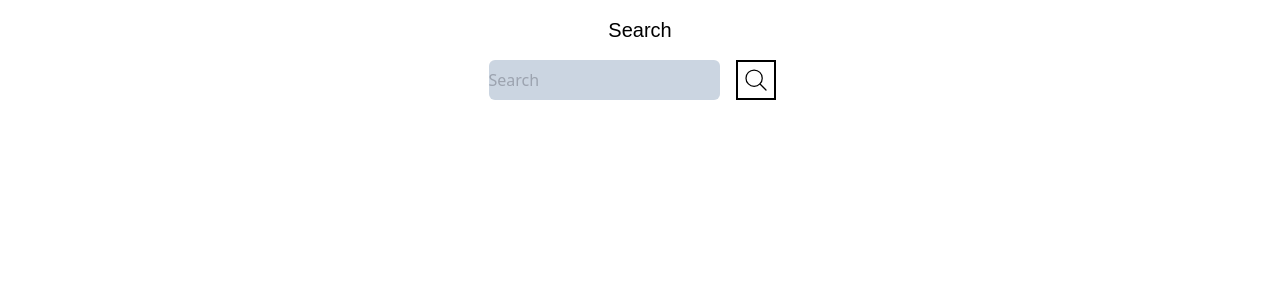
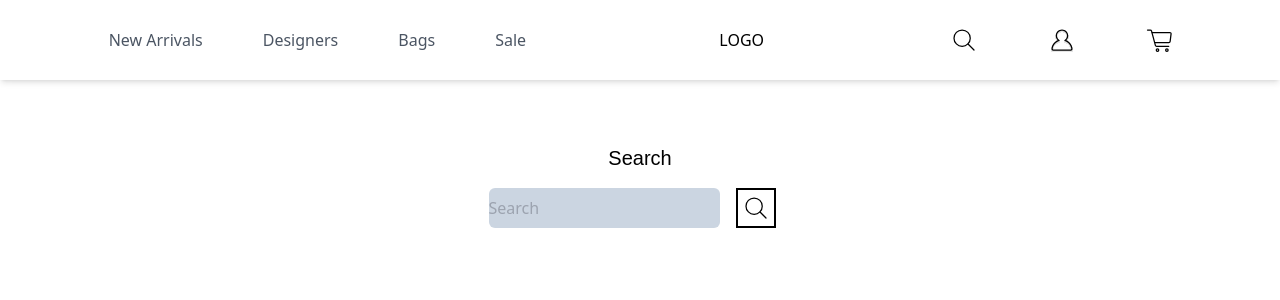
Before and after one commit to charliekroon/bags-webshop, a Next.js app: page /search in a window 1280 px wide. Shown: the top 300 px of the page. Built offline with nearby package versions, Linux system fonts and the light colour scheme.

Commit message:
Add Header to app

```diff
--- a/src/pages/_app.tsx
+++ b/src/pages/_app.tsx
@@ -1,7 +1,13 @@
 import "../globals.css";
+import {Header} from "../app/components/navigation/Header";
 
 function MyApp({Component, pageProps}) {
-	return <Component {...pageProps} />;
+	return (
+		<>
+			<Header />
+			<Component {...pageProps} />
+		</>
+	);
 }
 
 export default MyApp;
```
